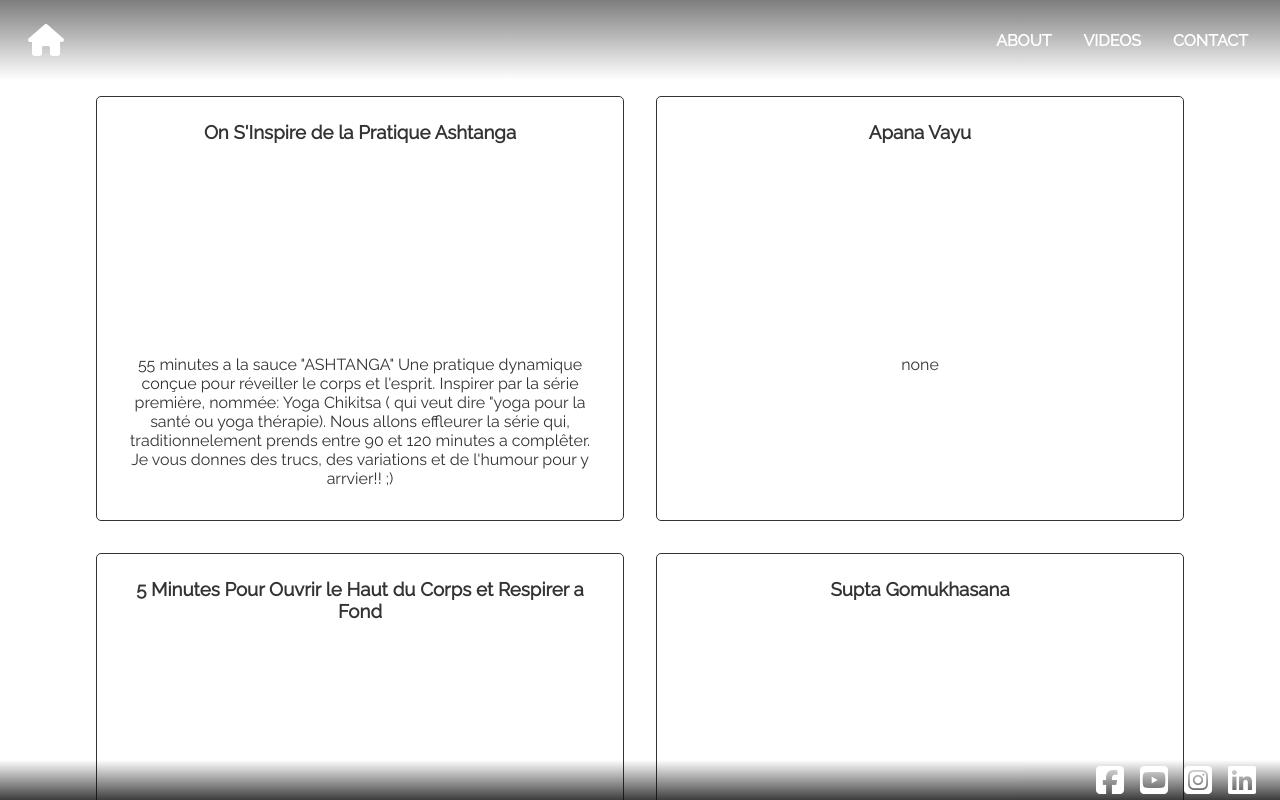
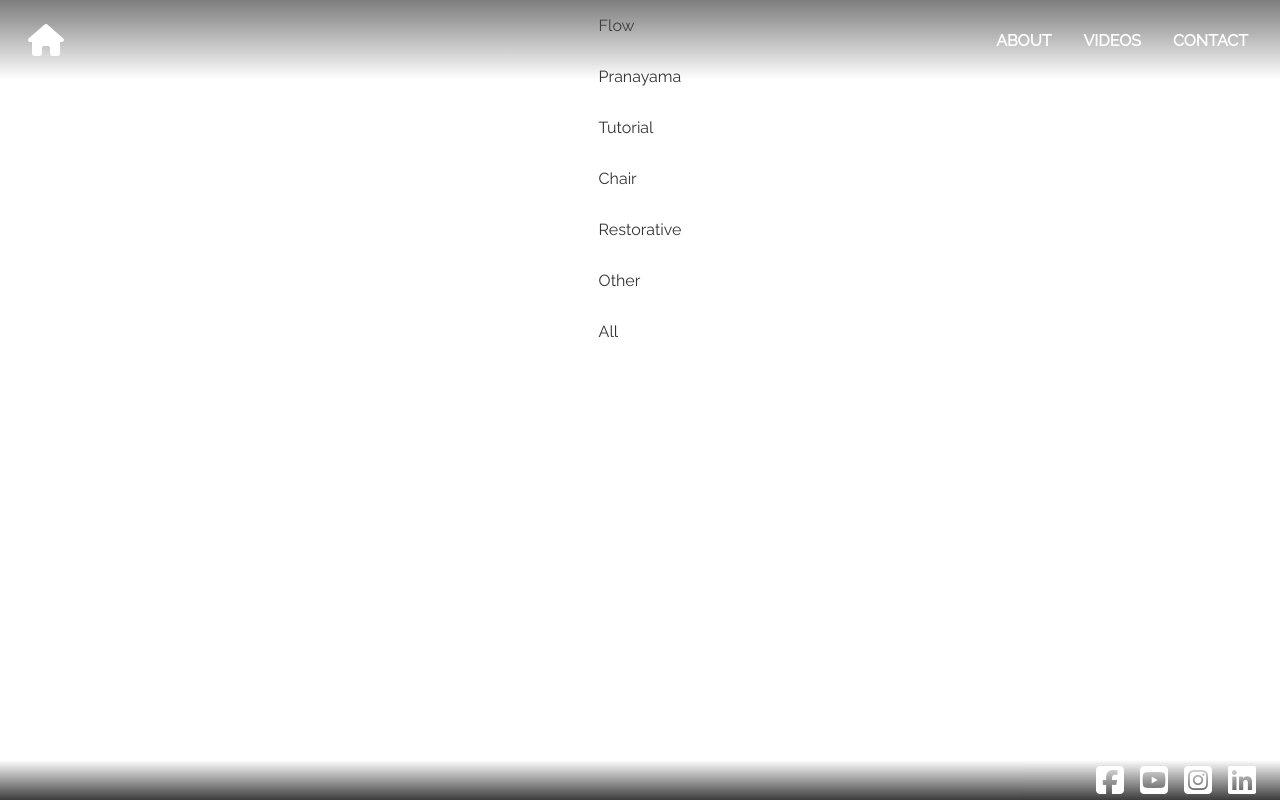
Before and after one commit to notayogilee/yogi-a-lunette-react, a React (Create React App) app: page /videos in a window 1280 px wide. Shown: the top 800 px of the page. Built offline with nearby package versions, Linux system fonts and the light colour scheme.

Commit message:
add filter to video

```diff
--- a/src/_data/video.json
+++ b/src/_data/video.json
@@ -3,144 +3,168 @@
     "id": "1",
     "title": "On S'Inspire de la Pratique Ashtanga",
     "description": "55 minutes a la sauce \"ASHTANGA\"\r\n              Une pratique dynamique con\u00E7ue pour r\u00E9veiller le corps et l'esprit. Inspirer par la s\u00E9rie premi\u00E8re, nomm\u00E9e: Yoga Chikitsa ( qui veut dire \"yoga pour la sant\u00E9 ou yoga th\u00E9rapie). Nous allons effleurer la s\u00E9rie qui, traditionnelement prends entre 90 et 120 minutes a compl\u00EAter. Je vous donnes des trucs, des variations et de l'humour pour y arrvier!! ;)",
-    "url": "https://www.youtube.com/watch?v=i0uQQFj8as0&t=1s"
+    "url": "https://www.youtube.com/watch?v=i0uQQFj8as0&t=1s",
+    "type": "flow"
   },
   {
     "id": "2",
     "title": "Apana Vayu",
     "description": "none",
-    "url": "https://www.youtube.com/watch?v=lbN1JBbbNKs&t=1s"
+    "url": "https://www.youtube.com/watch?v=lbN1JBbbNKs&t=1s",
+    "type": "flow"
   },
   {
     "id": "3",
     "title": "5 Minutes Pour Ouvrir le Haut du Corps et Respirer a Fond",
     "description": "La sant\u00E9 de nos poumons est vraiment importante. Avec ce qui se passe mondialement, nous devons, plus que jamais, apporter plus d'attention a notre sant\u00E9 globale. Notre syst\u00E8me immunitaire dois \u00EAtre fort et nos tr\u00E8s puissants arbres pulmonaires doivent \u00EAtre entrain\u00E9s afin d'absorber le plus d'oxyg\u00E8ne possible. Plus la respiration est profonde, plus notre vie l'est aussi!\r\n                Les b\u00E9nifices de la respiration et de l'ouverture du haut du corps par cette petite pratique vont te donner comme un coup de fouet de vitalit\u00E9:\r\n                -Un apport accru d'oxyg\u00E8ne dans le sang\r\n                -D\u00E9toxification du corps\r\n                -Diminu le stress et l'anxi\u00E9t\u00E9\r\n                -Renforce  le syst\u00E8me immunitaire\r\n                -Des pens\u00E9es plus claires\r\n              -Un esprit calme",
-    "url": "https://www.youtube.com/watch?v=07A2nRwXQsk&t=1s"
+    "url": "https://www.youtube.com/watch?v=07A2nRwXQsk&t=1s",
+    "type": "pranayama"
   },
   {
     "id": "4",
     "title": "Supta Gomukhasana",
     "description": "Traditionellement ,supta gomukhasana est pratiqu\u00E9e pour ettirer les hanches.  Mais dans cette variation de la posture allong\u00E9e de la t\u00EAte de vache on utilise la force et l'amplitude de mouvement du bas du corps plut\u00F4t que d'utiliser les mains comme des leviers externes afin de maintenir le bassin et les fessiers au sol et donc garder une belle int\u00E9grit\u00E9  et une magnifique ouverture dans le bas du dos.\r\n                De plus, on engage la musculature  des abdominaux profonds qui sont tr\u00E8s importants dans la stabilisation du bassin et d'une bonne posture.\r\n\r\n                Excellent pour:\r\n                -les douleurs lombaires\r\n                -apr\u00E8s une pratique intense de torsion. EX: yoga, golf, tennis, sports de combat, m\u00EAme les activit\u00E9s qui demande de courir ou sauter.\r\n\r\n              A pratiquer en tout temps.",
-    "url": "https://www.youtube.com/watch?v=mUZZuI6kR_8&t=1s"
+    "url": "https://www.youtube.com/watch?v=mUZZuI6kR_8&t=1s",
+    "type": "tutorial"
   },
   {
     "id": "5",
     "title": "45 min Chair Yoga in English",
     "description": "This video was made for an amazing group of residents that I am teaching. I haven't been able to see them for a little while since the quarantine.\r\n                Of course this video is made for anybody with reduced mobility.\r\n                Hope you enjoy! :)\r\n\r\n                Good day to all  of the Chartwell Le Wellesley's  residents.\r\n                I am so happy to give you this 45 min. yoga class on chair.\r\n                A bit of every to get you going!\r\n                In these times of containment,\r\n                let's open our body, our heart and our soul!!\r\n          :)",
-    "url": "https://www.youtube.com/watch?v=9_mkUmRNTnI&t=1s"
+    "url": "https://www.youtube.com/watch?v=9_mkUmRNTnI&t=1s",
+    "type": "chair"
   },
   {
     "id": "6",
     "title": "Tutoriel & Pratique Pour la Nuque, les Épaules & les Bras",
     "description": "Moins d'une demi heure afin d'amener conscience et d\u00E9tente au niveau du cou et des \u00E9paules. Je te donnes des petits trucs d'allignements que j'aime beaucoup. On renforce certaine zones afin de ressentir encore plus la d\u00E9tente par la suite. Id\u00E9al si tu exp\u00E9riments de la douleur ou des tensions a ces endroits constamment sollicit\u00E9s et tr\u00E8s souvent d\u00E9salign\u00E9s! :)",
-    "url": "https://www.youtube.com/watch?v=xOvXcCF12c8&t=1s"
+    "url": "https://www.youtube.com/watch?v=xOvXcCF12c8&t=1s",
+    "type": "tutorial"
   },
   {
     "id": "7",
     "title": "Nadi Shodhana",
     "description": "En c'est temps ou l'on se sent d\u00E9s\u00E9quilibrer, ou l'on pert un peu le contr\u00F4le, ou tout va trop vite et bien la respiration Nadi Shodhana peut nous aider a \u00E9quilibrer notre corps et notre esprit. Une pratique respiratoire efficace  qui  oxig\u00E8ne les 2 h\u00E9misph\u00E8res de ton cerveau et  ainsi,  apporter de nombreux bienfaits :\r\n                -apaise et cr\u00E9 un affet de calme, d'\u00E9quanimit\u00E9.\r\n                -augmente la concentration et nous rend plus attentif.\r\n                -donne vitalit\u00E9, soutien le syst\u00E9me immunitaire et aide a la digestion.\r\n                Au moment ou on effectu la r\u00E9tention de souffle elle pourrait occasionner \u00E9tourdissement, pression dans la t\u00EAte et bouff\u00E9e chaleur. Cela est un signe que vous devez arr\u00EAter . Lorsque l'on d\u00E9bute cette pratique, on peut ex\u00E9cuter 2-3 secondes de r\u00E9tention pas plus. Avec le temps, le corps s'adaptera.\r\n        Bonne pratique!",
-    "url": "https://www.youtube.com/watch?v=dJUl66dCMc4&t=1s"
+    "url": "https://www.youtube.com/watch?v=dJUl66dCMc4&t=1s",
+    "type": "pranayama"
   },
   {
     "id": "8",
     "title": "Short & Sweet",
     "description": "activer le corps en entier quand on a MOINS d'une demi-heure, est-ce que ca se peut???\r\n                Ben Kin!! ;)\r\n                bonne pratique!\r\n                ps: c'est un niveau avanc\u00E9 pour des yogis agu\u00E9ris.\r\n                si tu as aim\u00E9 la musique en arri\u00E8re-plan, voici la liste 'Spotify' que j'ai utilis\u00E9e:\r\n                https://open.spotify.com/playlist/1dS...\r\n        Tu peux \u00E9couter plusieurs autres 'playlists' que j'ai aussi cr\u00E9\u00E9e.",
-    "url": "https://www.youtube.com/watch?v=DtiRKlvL7lM&t=1s"
+    "url": "https://www.youtube.com/watch?v=DtiRKlvL7lM&t=1s",
+    "type": "flow"
   },
   {
     "id": "9",
     "title": "Le Mantra \"ÔM\"",
     "description": "Parfois la nature nous inspire et c'est en \u00E9tant dans cette for\u00EAt magnifique que le mantra  \"\u00A8\u00D4M\"  s'est mis a r\u00E9sonner.",
-    "url": "https://www.youtube.com/watch?v=SqHN976Rdr4&t=1s"
+    "url": "https://www.youtube.com/watch?v=SqHN976Rdr4&t=1s",
+    "type": "other"
   },
   {
     "id": "10",
     "title": "Connexion Ciel & Terre",
     "description": "Un exercice  doux qui te permets de prendre sonscience de ton lien inconditionnel avec l'\u00C9nergie T\u00E9llurique et C\u00E9leste.  En respirant profondemment dans cette petite pratique simple, tu oxyg\u00E8nes  et bouges chaque recoin de ton corps avec grande attention. Tu deviens plus calme, centr\u00E9 et donc, r\u00E9ceptif a ce que le vie a de merveilleux a t'offrir!\r\n                Une m\u00E9ditation en mouvement qui se fait partout; au boulot, a la maison, au parc et m\u00EAme avant d'aller au lit!\r\n                Ce mouvement fait partie  de la pratique des gestes conscients Tolt\u00E8ques. Pour en savoir plus a se sejut je vous invite a voir ce reportage sur Youtube: https://www.youtube.com/watch?v=e030W...\r\n                Ainsi que de vous renseigner sur Paul Degryse,\r\n                auteur de plusieurs ouvrages sur se sujet tr\u00E8s interessant.\r\n        Bonne pratique :)",
-    "url": "https://www.youtube.com/watch?v=wQRD9jwbpgM&t=1s"
+    "url": "https://www.youtube.com/watch?v=wQRD9jwbpgM&t=1s",
+    "type": "other"
   },
   {
     "id": "11",
     "title": "Pour les Techniciens(nes) en Pharmacie",
     "description": "Une vingtaine de minutes pour vous donner des exercices et des \u00E9tirements afin que vous passiez une journ\u00E9e au boulot moins douloureuse!\r\n                Tr\u00E8s simple, ils peuvent \u00EAtre ex\u00E9cut\u00E9s n'importe o\u00F9, n'importe quand!\r\n        Essayez, pratiquez souvent et partagez abondamment!! :)",
-    "url": "https://www.youtube.com/watch?v=o1YWlPm13_w&t=1s"
+    "url": "https://www.youtube.com/watch?v=o1YWlPm13_w&t=1s",
+    "type": "restorative"
   },
   {
     "id": "12",
     "title": "Virabhadrasana 1",
     "description": "Le guerrier 1 est pratiqu\u00E9 ici avec d\u00E9tails.\r\n                Je te donnes une variante  version \"lunge\" d'ou tu pourras parfaire ta technique et ainsi prendre position dans\r\n                virabhadrasana 1.\r\n                Y a toujours moyen  de la pratiquer pr\u00E8s d'un mur pour plus de support.\r\n                Amuses-toi !\r\n        Namaste!!",
-    "url": "https://www.youtube.com/watch?v=VW5ZZsixu5c&t=1s"
+    "url": "https://www.youtube.com/watch?v=VW5ZZsixu5c&t=1s",
+    "type": "tutorial"
   },
   {
     "id": "13",
     "title": "Dandasana \"le Bâton\"",
     "description": "C'est une posture de base qui est toutefois, difficile a ex\u00E9cuter correctement.\r\n                Encore une fois les yogis a lunettes, je vous donnes tout mes trucs! Il y a tellement de bienfaits en plus a pratiquer cette posture:\r\n                Elle \u00E9tire les muscles du bas du dos et de l'arri\u00E8re des jambes ainsi que des \u00E9paules et de la poitrine. Elle est recommand\u00E9e aux personnes qui souffrent d'arthrite ou de rhumatisme des genoux et des chevilles.  Am\u00E9liore les conditions respiratoires et procure de la stabilit\u00E9 au niveau \u00E9motionel.\r\n                Elle am\u00E9liore la posture du corps entier.\r\n\r\n                Bonne pratique,\r\n            Namaste",
-    "url": "https://www.youtube.com/watch?v=u4s67UOnjhw&t=1s"
+    "url": "https://www.youtube.com/watch?v=u4s67UOnjhw&t=1s",
+    "type": "tutorial"
   },
   {
     "id": "14",
     "title": "Virasana \"le Héro\"",
     "description": "Le h\u00E9ro est  \"LA\" posture du temps des f\u00EAtes! Elle permet l'ouverture du coeur,  necessaire pour donner et recevoir tout l'amour  possible durant ces beaux moments.\r\n                C'est aussi l'asana id\u00E9al que l'on a besoin de pratiquer  apr\u00E8s avoir ing\u00E9rer tout plein de bonne nourriture!\r\n\r\n                Alors je te souhaite un merveilleux temps de r\u00E9jouissance Yogi a Lunette!! On se revoit l'ann\u00E9e prochaine!\r\n            Namaste XX",
-    "url": "https://www.youtube.com/watch?v=FUV5M6w3TCI&t=1s"
+    "url": "https://www.youtube.com/watch?v=FUV5M6w3TCI&t=1s",
+    "type": "tutorial"
   },
   {
     "id": "15",
     "title": "Tadasana \"la Montagne\"",
     "description": "*** D\u00E9sol\u00E9 pour le son, il y a eue un petit oubli de ma part a connecter mon micro! OUPS! ***   Namaste Yogi a Lunette. Aujourd'hui on travail dans les fondations de Tadasana, la posture de la montagne.  Faut surtout pas se laisser avoir  par son \"look\" simplet car cet asana renferme une TONNE de d\u00E9tails super interressants a  explorer.\r\n                Je m'inspire de mon bagage personnel et aussi de trucs appris avec une maitre sensationnelle,  Merci  Christina Sell! Je te donnes ces infos plus bas.\r\n                Comme d'habitude, je vais  t'inviter a explorer cette posture avec  curiosit\u00E9 et plus tu la pratique, plus tu pourras en sentir les subtilit\u00E9s.\r\n        Bonne pratique! :)",
-    "url": "https://www.youtube.com/watch?v=G3XqhQ1PUm4&t=1s"
+    "url": "https://www.youtube.com/watch?v=G3XqhQ1PUm4&t=1s",
+    "type": "tutorial"
   },
   {
     "id": "16",
     "title": "Je comprends",
     "description": "Namaste les Yogis a lunette!!!\r\n                Ca faisait TELLEMENT longtemps !!!!!\r\n                J'ai pris du temps pour moi derni\u00E8rement mais vous m'avez beaucoup manqu\u00E9s!!  Alors voici une s\u00E9quence inspir\u00E9e d'une chanson magnifique de France D'Amour\"Je comprends\".  J'ai appris sur moi durant la derni\u00E8re ann\u00E9e et je me suis \"RE\"trouv\u00E9e!! :)  Amour & Gratitude sont les deux mots qui m'inspirent et me guident  depuis. Conservez ces mots pr\u00E9cieux  et r\u00E9p\u00E9tez les a tout moments et voyez  la vie se transformer  comme par magie!\r\n            Merci a vous tous d'\u00EAtre dans ma vie et je vous envoie plein d'amour! A bient\u00F4t  XX",
-    "url": "https://www.youtube.com/watch?v=g9hKlwxHees&t=1s"
+    "url": "https://www.youtube.com/watch?v=g9hKlwxHees&t=1s",
+    "type": "other"
   },
   {
     "id": "17",
     "title": "Thyroide et Thymus",
     "description": "Suite au vid\u00E9o que j'avais mise en ligne il y a 1mois d\u00E9ja : \"De la t\u00EAte jusqu' aux bouts des doigts\". Je vous avais induit en erreurs mes tr\u00E8s ch\u00E8rs Yogi a Lunette en disant que les glandes thyroides ( Il n'y a en qu'une) \u00E9taient les gardiennes du syst\u00E8me immunitaire, ce qui n'en n'est rien!! Gr\u00E2ce \u00E0 une Yogi  ( Bonjour a toi Diane et merci encore!!  )  qui pratique sur ma chaine, j'ai pue corriger le tir en faisant cette vid\u00E9o.\r\n                Je fais donc le point sur la diff\u00E9rence entre la glande thyroide et le thymus. Je vous donne  une description de leurs fonctions et leurs liens au niveau \u00E9nerg\u00E9tique! \u00C9videmment,  on va int\u00E9grer tout ca ensemble avec  une activation du thymus et on pratique la posture Matsyasana (le poisson). Merci a vous tous de continuer a  me suivre dans cette aventure meme si je fais parfois des petits \"faux pas\"! ;)\r\n        Bonne pratique & bonne semaine les yogis a lunette!",
-    "url": "https://www.youtube.com/watch?v=sc78uAfwEPw&t=1s"
+    "url": "https://www.youtube.com/watch?v=sc78uAfwEPw&t=1s",
+    "type": "tutorial"
   },
   {
     "id": "18",
     "title": "Pratique Hatha : L'arbre. (Vrksasana)",
     "description": "Une s\u00E9quence de 30min en Hatha qui t'am\u00E8ne au coeur de toi-meme. C'est dans des moments de d\u00E9siquilibres que l'on s'appercoit la force qui r\u00E9side en nous. Comment abordes-tu les d\u00E9fis dans ton quotidien? La posture de l'arbre augmente le pouvoir de concentration et calme l'esprit.  Tu pourrais utiliser une chaise comme appui lors de l'ex\u00E9cution de la posture mais... essai plut\u00F4t de l'essayer sans!!! :)  Bonne s\u00E9ance  les yogis a lunette",
-    "url": "https://www.youtube.com/watch?v=wHQzm4QuXCs&t=1s"
+    "url": "https://www.youtube.com/watch?v=wHQzm4QuXCs&t=1s",
+    "type": "flow"
   },
   {
     "id": "19",
     "title": "Bhujanagsana \"le Cobra\"",
-    "description": "Une s\u00E9quence de 30min en Hatha qui t'am\u00E8ne au coeur de toi-meme. C'est dans des moments de d\u00E9siquilibres que l'on s'appercoit la force qui r\u00E9side en nous. Comment abordes-tu les d\u00E9fis dans ton quotidien? La posture de l'arbre augmente le pouvoir de concentration et calme l'esprit.  Tu pourrais utiliser une chaise comme appui lors de l'ex\u00E9cution de la posture mais... essai plut\u00F4t de l'essayer sans!!! :)  Bonne s\u00E9ance  les yogis a lunette",
-    "url": "https://www.youtube.com/watch?v=8Upvmgnmqrw&t=1s"
+    "description": "Quand on ex\u00E9cute bhujangasana ( le cobra),  beaucoup d'\u00E9l\u00E9ments essentiels sont a consid\u00E9rer. Dans cette vid\u00E9o, je te transmet mes trucs pour comprendre  et approfondir  cette posture d'ouverture. On va, ensemble, d\u00E9cortiquer  cet asana en \u00E9tablissant des bases solides afin que tu rendes jaloux  le prochain cobra que tu  croiseras! ;)  N'oubli pas de respirer et de t'amuser.  Attention, si tu as des douleurs au niveau du dos, reste vigilant et respecte tes limites. Bonne pratique. ",
+    "url": "https://www.youtube.com/watch?v=8Upvmgnmqrw&t=1s",
+    "type": "tutorial"
   },
   {
     "id": "20",
     "title": "Syndrôme du Piriforme",
     "description": "Le muscle piriforme va du sacrum \u00E0 travers l\u2019articulation sacro-iliaque jusqu\u2019au sommet du f\u00E9mur. Le nerf sciatique passe directement en dessous de ce muscle. Lorsque le muscle devient tendu, il peut causer une br\u00E8ve irritation du nerf. Un probl\u00E8me que l'on retrouve souvent chez les coureurs  ou chez les personnes qui ont ce trouble de fa\u00E7on chronique.  La douleur peut s\u2019aggraver lorsque l'on demeure assis pendant une longue p\u00E9riode (on est une soci\u00E9t\u00E9 qui reste vraiment longtemps assise!). Donc il est important de bien \u00E9tirer ce muscle et avec cette s\u00E9quence, vous pourrez en etre soulag\u00E9s tr\u00E8s rapidement! Je vous souhaite une bonne pratique ! Namaste",
-    "url": "https://www.youtube.com/watch?v=SMgyyNzs4yQ&t=1s"
+    "url": "https://www.youtube.com/watch?v=SMgyyNzs4yQ&t=1s",
+    "type": "restorative"
   },
   {
     "id": "21",
     "title": "De la Tête Jusqu' aux Bouts des Doigts",
     "description": "Une petite s\u00E9quence qui va t'aider a d\u00E9tendre les muscles de ton  cou, du haut de ton dos et de tes \u00E9paules.  On finit ca avec un \"ESPRESSO SHOT\" pour tes bras, tes mains et tes doigts,  question de faire r\u00E9sonner le  PRANA dans tout le reste de ton corps. Ta ceinture scapulaire va \u00EAtre tellement contente! ;)",
-    "url": "https://www.youtube.com/watch?v=RQRFHB7J-DE&t=1s"
+    "url": "https://www.youtube.com/watch?v=RQRFHB7J-DE&t=1s",
+    "type": "tutorial"
   },
   {
     "id": "22",
     "title": "La Respiration Diaphragmatique",
     "description": "Une technique de respiration profonde qui va te permettre de  relaxer et de t'oxyg\u00E9ner. Tu ex\u00E9cutes un massage de tes organes et assouplis ton diaphragme, ce qui aura pour effet d' \u00E9vacuer  les toxines physiques et mentales !! Calme et recentr\u00E9, tu  te sentiras mon ch\u00E8r yogi a lunette..  pratique cette technique  aussi souvent que tu le peux et tu verras ta respiration devenir naturellement plus longue et ais\u00E9e.  N'h\u00E9sites pas a me poser des questions ou meme a me donner tes commentaires et surtout, explores  cette respiration avec beaucoup d'amour et de douceur! Namaste",
-    "url": "https://www.youtube.com/watch?v=Frj1Kz24cCE&t=1s"
+    "url": "https://www.youtube.com/watch?v=Frj1Kz24cCE&t=1s",
+    "type": "pranayama"
   },
   {
     "id": "23",
     "title": "Ashtanga Namaskara",
     "description": "Un tutoriel rempli de petits trucs pour la posture Ashtanga Namaskara, la 6eme position dans la salutaion au soleil traditionnelle. Elle devient une \u00E9tape importante  pour une  progression saine vers l'\u00E9ventuel \"Chaturanga\"  lors de la salutation en Vinyasa. Tu auras besoin de 2 blocs et  d'une bonne dose de force!",
-    "url": "https://www.youtube.com/watch?v=VTJJ06pmTYE&t=1s"
+    "url": "https://www.youtube.com/watch?v=VTJJ06pmTYE&t=1s",
+    "type": "tutorial"
   },
   {
     "id": "24",
     "title": "La Salutation au Soleil",
     "description": "Surya Namaskara est  l'encha\u00EEnement  de postures le plus connu et  pratiqu\u00E9 en Yoga.  Dynamique et fluide,  elle forme l'union harmonieuse de la respiration avec le  mouvement .  En la pratiquant \u00E0 tout les jours,  elle deviendra comme une seconde nature. Tu d\u00E9velopperas  force et souplesse autant dans ton corps que dans ton esprit..  j 'te l'garanti! ;) Bonne pratique.",
-    "url": "https://www.youtube.com/watch?v=aiGZmQHecrE&t=1s"
+    "url": "https://www.youtube.com/watch?v=aiGZmQHecrE&t=1s",
+    "type": "flow"
   }
 ]
--- a/src/components/Contact.js
+++ b/src/components/Contact.js
@@ -17,14 +17,14 @@ const Contact = () => {
 
           <a href="#" onClick={(() => { setId(1); setTransition(!transition) })} >
             <div className="bubble-1">
-              <i class="far fa-calendar-alt fa-4x"></i>
+              <i className="far fa-calendar-alt fa-4x"></i>
               <h1>Schedule</h1>
             </div>
           </a>
 
           <a href="#" onClick={(() => { setId(2); setTransition(!transition) })}>
             <div className="bubble-2">
-              <i class="far fa-envelope fa-4x"></i>
+              <i className="far fa-envelope fa-4x"></i>
               <h1>contact</h1>
             </div>
           </a>
--- a/src/components/Videos.js
+++ b/src/components/Videos.js
@@ -5,23 +5,60 @@ import Pagination from './Pagination';
 import './Videos.scss';
 
 const VideoNew = () => {
-  ;
 
   // const [loading, setLoading] = useState(false);
+  const [type, setType] = useState("");
   const [currentPage, setCurrentPage] = useState(1);
   const [videosPerPage, setVideosPerPage] = useState(4);
 
+  const findVideosOfType = function (videos, type) {
+    if (type === "all") {
+      return videos;
+    }
+    return videos.filter(video => video.type === type);
+  }
+
+  const totalVideosOfType = findVideosOfType(videos, type);
+
+
   const indexOfLastVideo = currentPage * videosPerPage;
   const indexOfFirstVideo = indexOfLastVideo - videosPerPage;
-  const currentVideos = videos.slice(indexOfFirstVideo, indexOfLastVideo);
+  const currentVideos = totalVideosOfType.slice(indexOfFirstVideo, indexOfLastVideo);
 
   // Change page
   const paginate = (pageNumber) => setCurrentPage(pageNumber);
 
-  const totalPages = Math.ceil(videos.length / videosPerPage);
+  const totalPages = Math.ceil(totalVideosOfType.length / videosPerPage);
 
   return (
     <Fragment>
+      {!type &&
+        <div className="styles">
+          <ul>
+            <li>
+              <a href="#" onClick={() => setType("flow")}>Flow</a>
+            </li>
+            <li>
+              <a href="#" onClick={() => setType("pranayama")}>Pranayama</a>
+            </li>
+            <li>
+              <a href="#" onClick={() => setType("tutorial")}>Tutorial</a>
+            </li>
+            <li>
+              <a href="#" onClick={() => setType("chair")}>Chair</a>
+            </li>
+            <li>
+              <a href="#" onClick={() => setType("restorative")}>Restorative</a>
+            </li>
+            <li>
+              <a href="#" onClick={() => setType("other")}>Other</a>
+            </li>
+            <li>
+              <a href="#" onClick={() => setType("all")}>All</a>
+            </li>
+          </ul>
+        </div>
+      }
 
       <div className="video-container">
         <ul className="video-list">
@@ -33,7 +70,7 @@ const VideoNew = () => {
               <ReactPlayer
                 controls
                 width="90%"
-                height="180px"
+                height="90%"
                 url={video.url}
               />
 
@@ -44,6 +81,7 @@ const VideoNew = () => {
         </ul>
       </div>
 
+      {type &&
         <div className="pagination-footer">
           <div className="prev">
             {currentPage > 1 &&
@@ -60,6 +98,7 @@ const VideoNew = () => {
             }
           </div>
         </div>
+      }
     </Fragment>
   )
 };
--- a/src/components/Videos.scss
+++ b/src/components/Videos.scss
@@ -1,3 +1,18 @@
+.styles {
+  width: 100%;
+  height: 100%;
+  display: flex;
+  flex-direction: column;
+  align-items: center;
+  // justify-content: center;
+
+  ul {
+    li {
+      padding: 1rem;
+    }
+  }
+}
+
 .video-container {
   width: 100%;
   height: 100%;
@@ -31,7 +46,7 @@
     .paragraph {
       width: 100%;
       height: auto;
-      text-align: center;
+      text-align: justify;
       padding: 1rem;
     }
   }
@@ -45,3 +60,23 @@
   justify-content: center;
   padding-bottom: 3rem;
 }
+
+@media (max-width: 1023px) {
+  .video-container {
+    li {
+      flex: 1 0 50%;
+    }
+  }
+}
+@media (max-width: 420px) {
+  .video-container {
+    padding: 4rem 1rem 1rem 1rem;
+
+    li {
+      .paragraph {
+        padding: 0.5rem 0 0.5rem 0;
+        text-align: center;
+      }
+    }
+  }
+}
```
Lines whose indentation alone changed are shown as unchanged.
